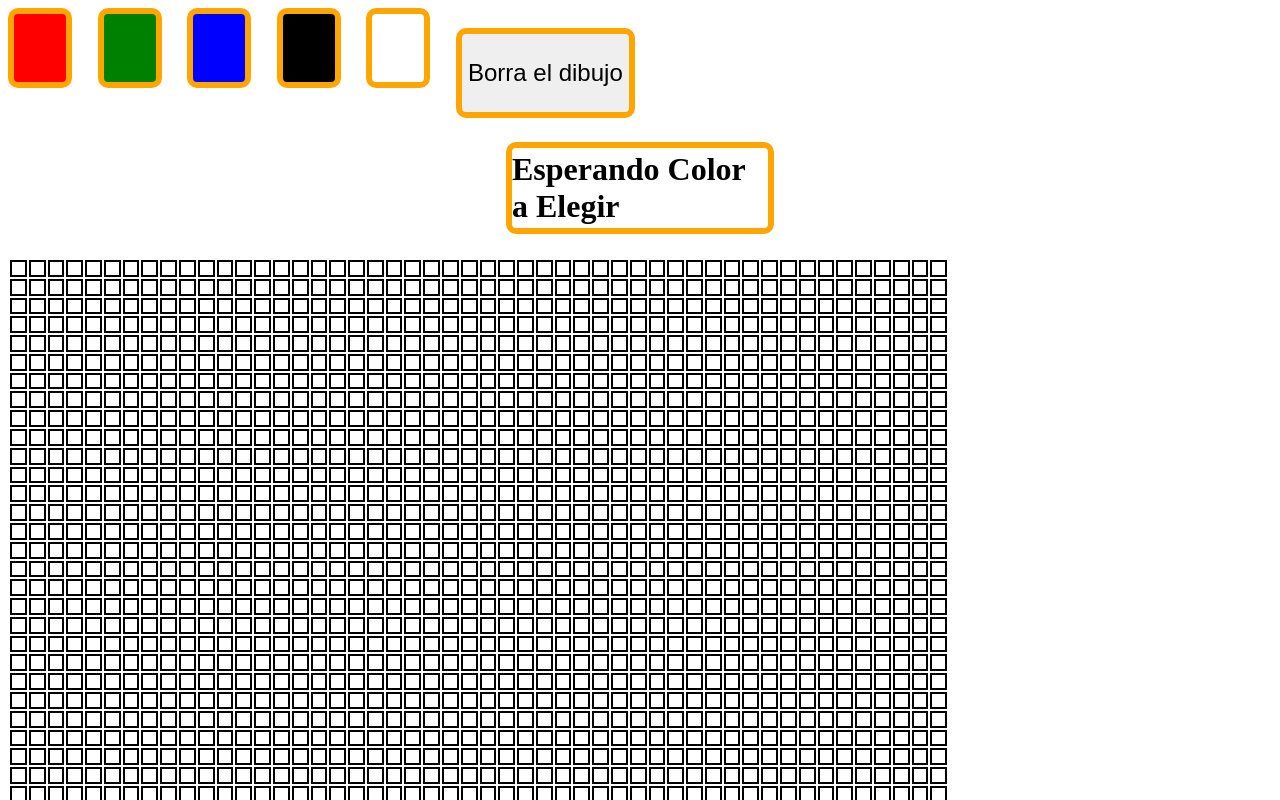
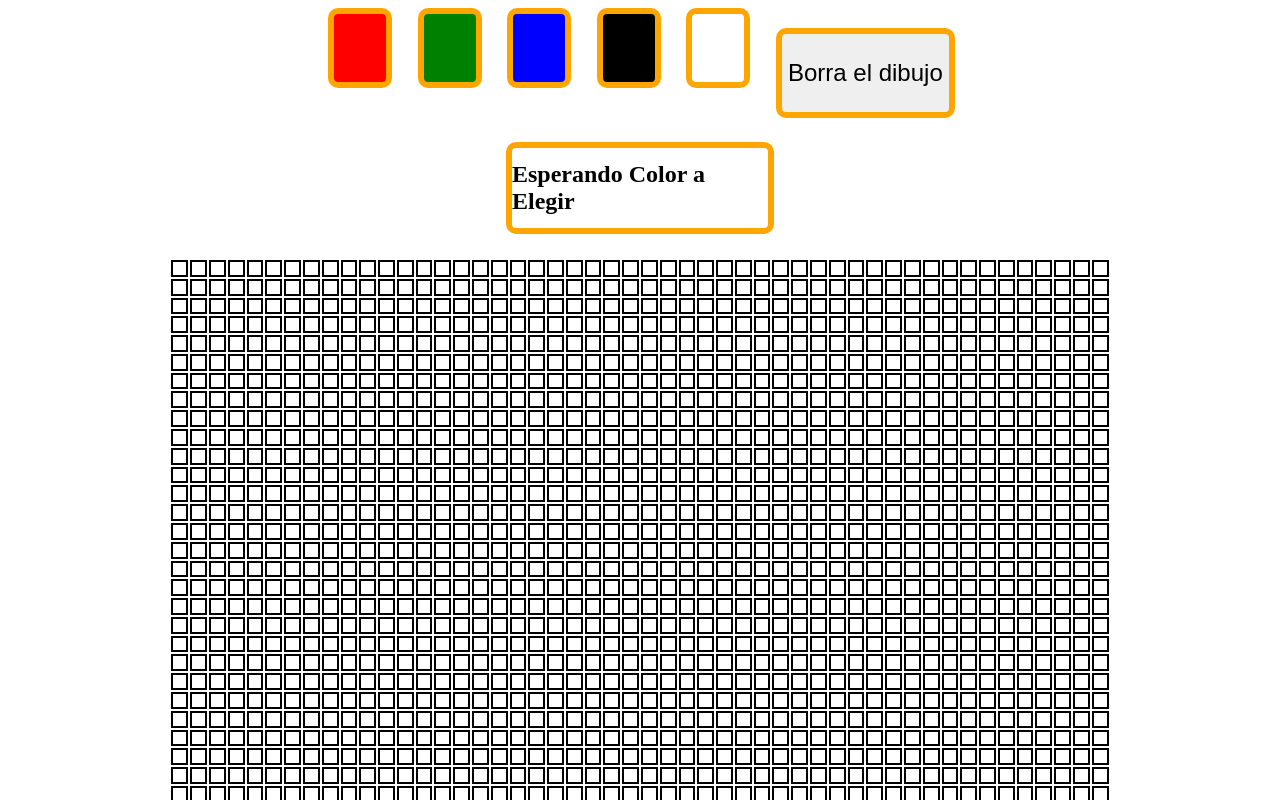
Before and after one commit to Rienirr/cliente, a plain HTML site: page cliente/tema 4/practica4_3/p.html in a window 1280 px wide. Shown: the top 800 px of the page. Drawn offline with Linux system fonts and the light colour scheme.

Commit message:
arreglos casa

```diff
--- a/cliente/tema 4/practica4_3/p.css
+++ b/cliente/tema 4/practica4_3/p.css
@@ -1,7 +1,9 @@
 td{
     border: 2px solid black ;
     padding: 0.5vw;
-
+ }
+ table{
+     margin: 0 auto;
  }
  .rojo{
     background-color: red;
@@ -40,6 +42,10 @@ h1{
     border: 0.5vw solid orange;
      min-width: 25ww;
     margin: 3vh auto;
+    font-size: 3vh;
 
     align-content: center;
 }
+button:first-child{
+margin-left: 25vw;
+}
```
Also changed, not shown: 1 other file.
